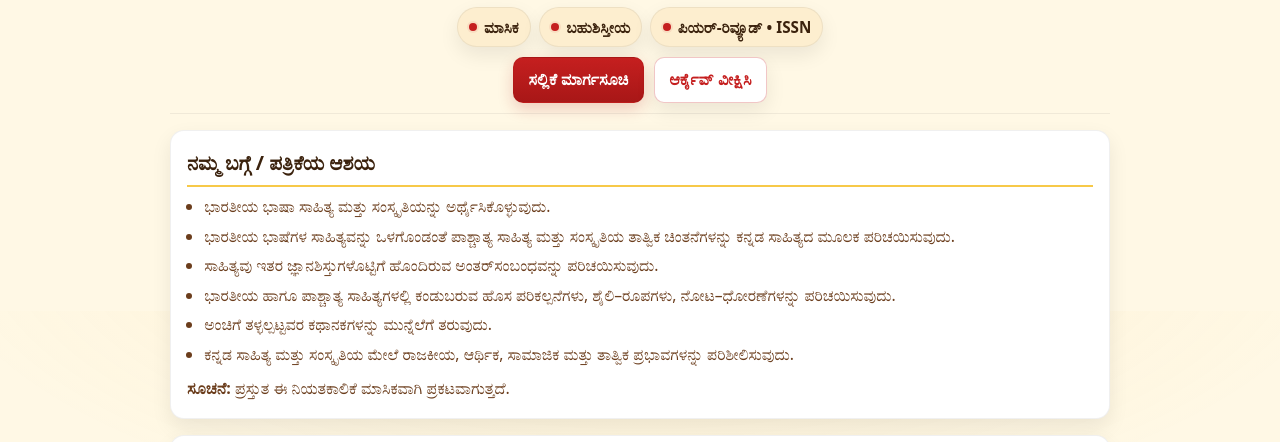
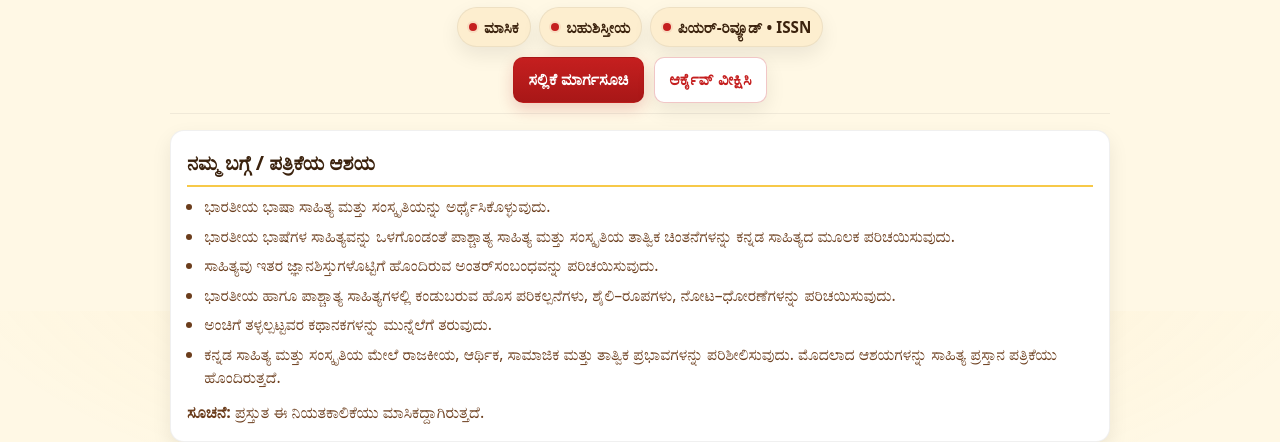
Before and after one commit to dhiyuggroup/dhiyuggroup.github.io, a plain HTML site: page about.html in a window 1280 px wide. Shown: the part 489-931 px from the top of the page. Drawn offline with Linux system fonts and the light colour scheme.

Commit message:
MOdified for the new issue

```diff
--- a/about.html
+++ b/about.html
@@ -46,11 +46,11 @@
         <li data-i18n="about_v3">ಸಾಹಿತ್ಯವು ಇತರ ಜ್ಞಾನಶಿಸ್ತುಗಳೊಟ್ಟಿಗೆ ಹೊಂದಿರುವ ಅಂತರ್‌ಸಂಬಂಧವನ್ನು ಪರಿಚಯಿಸುವುದು.</li>
         <li data-i18n="about_v4">ಭಾರತೀಯ ಹಾಗೂ ಪಾಶ್ಚಾತ್ಯ ಸಾಹಿತ್ಯಗಳಲ್ಲಿ ಕಂಡುಬರುವ ಹೊಸ ಪರಿಕಲ್ಪನೆಗಳು, ಶೈಲಿ–ರೂಪಗಳು, ನೋಟ–ಧೋರಣೆಗಳನ್ನು ಪರಿಚಯಿಸುವುದು.</li>
         <li data-i18n="about_v5">ಅಂಚಿಗೆ ತಳ್ಳಲ್ಪಟ್ಟವರ ಕಥಾನಕಗಳನ್ನು ಮುನ್ನೆಲೆಗೆ ತರುವುದು.</li>
-        <li data-i18n="about_v6">ಕನ್ನಡ ಸಾಹಿತ್ಯ ಮತ್ತು ಸಂಸ್ಕೃತಿಯ ಮೇಲೆ ರಾಜಕೀಯ, ಆರ್ಥಿಕ, ಸಾಮಾಜಿಕ ಮತ್ತು ತಾತ್ವಿಕ ಪ್ರಭಾವಗಳನ್ನು ಪರಿಶೀಲಿಸುವುದು.</li>
+        <li data-i18n="about_v6">ಕನ್ನಡ ಸಾಹಿತ್ಯ ಮತ್ತು ಸಂಸ್ಕೃತಿಯ ಮೇಲೆ ರಾಜಕೀಯ, ಆರ್ಥಿಕ, ಸಾಮಾಜಿಕ ಮತ್ತು ತಾತ್ವಿಕ ಪ್ರಭಾವಗಳನ್ನು ಪರಿಶೀಲಿಸುವುದು. ಮೊದಲಾದ ಆಶಯಗಳನ್ನು ಸಾಹಿತ್ಯ ಪ್ರಸ್ತಾನ ಪತ್ರಿಕೆಯು ಹೊಂದಿರುತ್ತದೆ.</li>
       </ul>
       <div class="about-note" style="margin-top:10px;color:var(--sp-brown-600);">
         <strong data-i18n="about_freq_now">ಸೂಚನೆ:</strong>
-        <span data-i18n="about_freq_text">ಪ್ರಸ್ತುತ ಈ ನಿಯತಕಾಲಿಕೆ ಮಾಸಿಕವಾಗಿ ಪ್ರಕಟವಾಗುತ್ತದೆ.</span>
+        <span data-i18n="about_freq_text">ಪ್ರಸ್ತುತ ಈ ನಿಯತಕಾಲಿಕೆಯು ಮಾಸಿಕದ್ದಾಗಿರುತ್ತದೆ.</span>
       </div>
     </section>
 
--- a/lang/lang.json
+++ b/lang/lang.json
@@ -318,9 +318,9 @@
     "about_v3": "ಸಾಹಿತ್ಯವು ಇತರ ಜ್ಞಾನಶಿಸ್ತುಗಳೊಟ್ಟಿಗೆ ಹೊಂದಿರುವ ಅಂತರ್‌ಸಂಬಂಧವನ್ನು ಪರಿಚಯಿಸುವುದು.",
     "about_v4": "ಭಾರತೀಯ ಹಾಗೂ ಪಾಶ್ಚಾತ್ಯ ಸಾಹಿತ್ಯಗಳಲ್ಲಿ ಕಂಡುಬರುವ ಹೊಸ ಪರಿಕಲ್ಪನೆಗಳು, ಶೈಲಿ–ರೂಪಗಳು, ನೋಟ–ಧೋರಣೆಗಳನ್ನು ಪರಿಚಯಿಸುವುದು.",
     "about_v5": "ಅಂಚಿಗೆ ತಳ್ಳಲ್ಪಟ್ಟವರ ಕಥಾನಕಗಳನ್ನು ಮುನ್ನೆಲೆಗೆ ತರುವುದು.",
-    "about_v6": "ಕನ್ನಡ ಸಾಹಿತ್ಯ ಮತ್ತು ಸಂಸ್ಕೃತಿಯ ಮೇಲೆ ರಾಜಕೀಯ, ಆರ್ಥಿಕ, ಸಾಮಾಜಿಕ ಮತ್ತು ತಾತ್ವಿಕ ಪ್ರಭಾವಗಳನ್ನು ಪರಿಶೀಲಿಸುವುದು.",
+    "about_v6": "ಕನ್ನಡ ಸಾಹಿತ್ಯ ಮತ್ತು ಸಂಸ್ಕೃತಿಯ ಮೇಲೆ ರಾಜಕೀಯ, ಆರ್ಥಿಕ, ಸಾಮಾಜಿಕ ಮತ್ತು ತಾತ್ವಿಕ ಪ್ರಭಾವಗಳನ್ನು ಪರಿಶೀಲಿಸುವುದು. ಮೊದಲಾದ ಆಶಯಗಳನ್ನು ಸಾಹಿತ್ಯ ಪ್ರಸ್ತಾನ ಪತ್ರಿಕೆಯು ಹೊಂದಿರುತ್ತದೆ.",
     "about_freq_now": "ಸೂಚನೆ:",
-    "about_freq_text": "ಪ್ರಸ್ತುತ ಈ ನಿಯತಕಾಲಿಕೆ ಮಾಸಿಕವಾಗಿ ಪ್ರಕಟವಾಗುತ್ತದೆ.",
+    "about_freq_text": "ಪ್ರಸ್ತುತ ಈ ನಿಯತಕಾಲಿಕೆಯು ಮಾಸಿಕದ್ದಾಗಿರುತ್ತದೆ.",
 
     "about_rules_h": "ಸಂಶೋಧನ ಪ್ರಬಂಧಗಳನ್ನು ಕಳಿಸುವಾಗ ಅನುಸರಿಸಬೇಕಾದ ನಿಯಮಗಳು",
     "about_r1": "ತಮ್ಮ ಬರಹಗಳು ಕನ್ನಡ ಮತ್ತು ಇಂಗ್ಲೀಷ್ ಎರಡೂ ಭಾಷೆಯಲ್ಲಿ ಬರೆಯಬಹುದು.",
```
